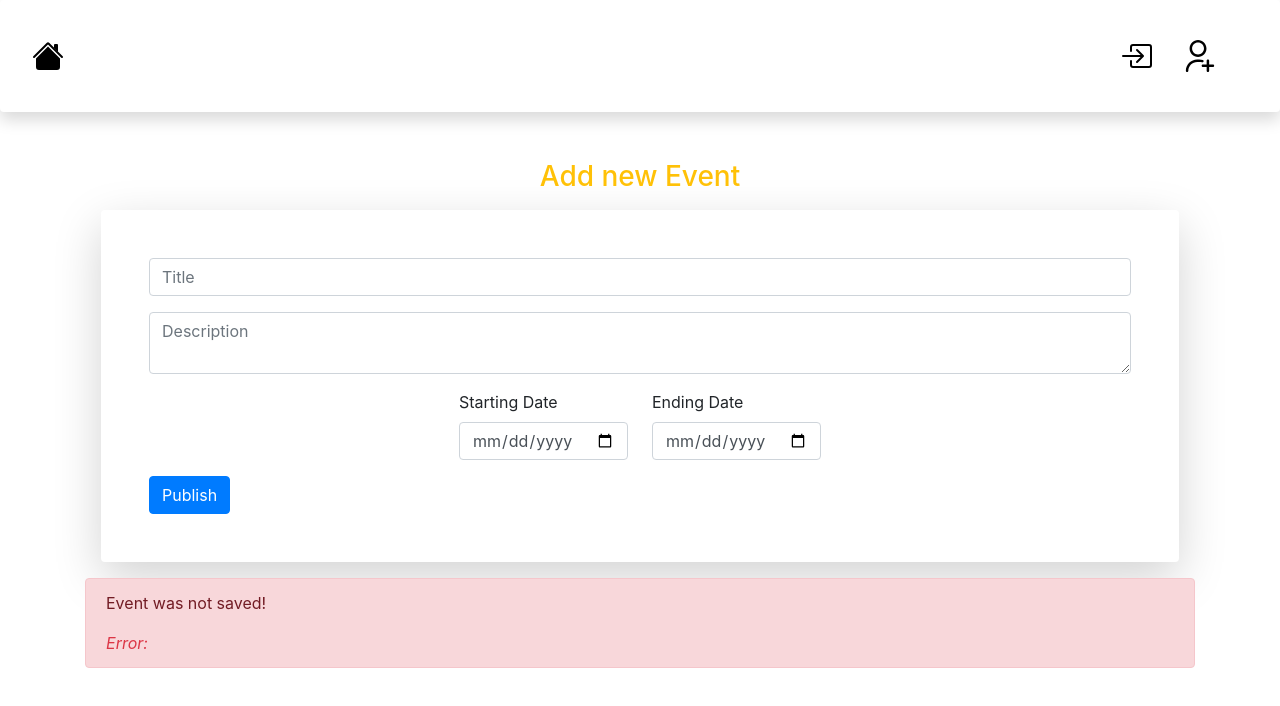
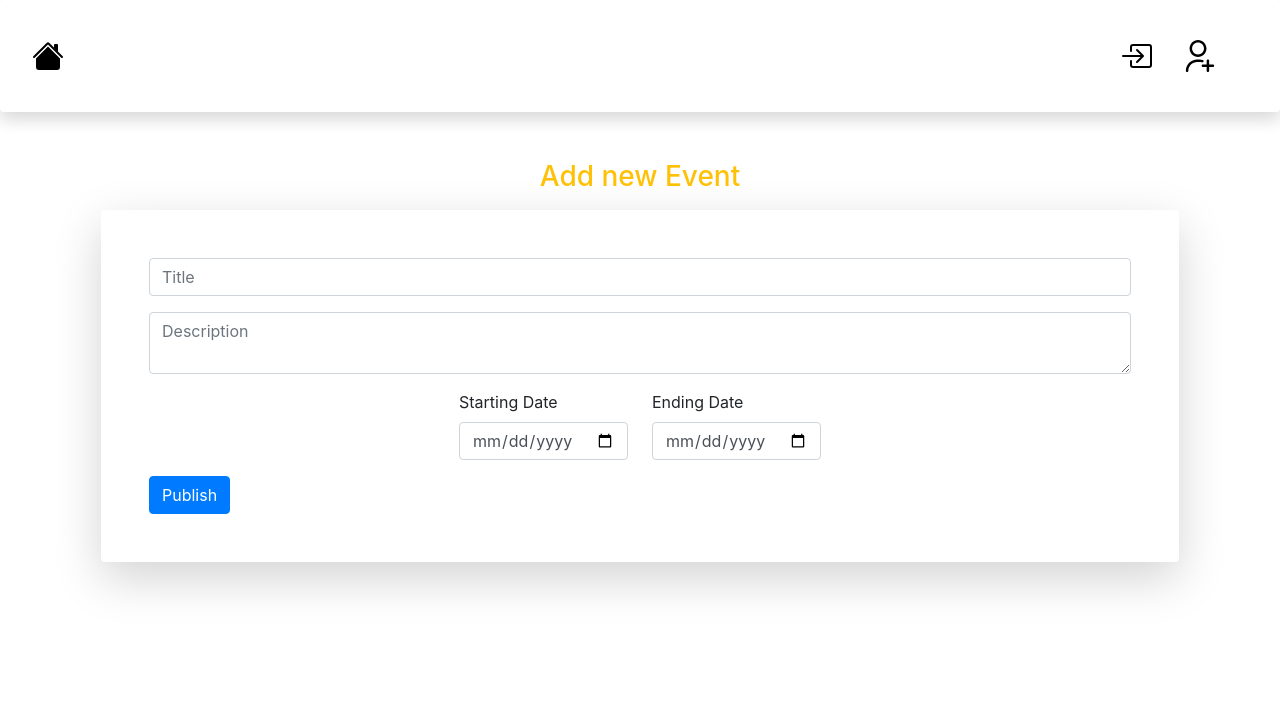
Before and after one commit to dtsornoi/events, an Angular app in the folder src/frontend/events-frontend/: page /#/add-new in a window 1280 px wide. Shown: the top 706 px of the page. Built offline with nearby package versions, Linux system fonts and the light colour scheme.

Commit message:
fix: minor fixed to frontend Add new event feature

```diff
--- a/src/frontend/events-frontend/src/app/components/create-new-event/create-new-event.component.html
+++ b/src/frontend/events-frontend/src/app/components/create-new-event/create-new-event.component.html
@@ -57,11 +57,12 @@
       </div>
     </div>
     <button class="btn btn-primary" type="submit">Publish</button>
+    <div *ngIf="f.submitted && !isSuccessful" class="alert alert-danger mt-3">
+      <p>Event was not saved!</p>
+      <i class="text-danger">Error: {{errorMessage}}</i>
+    </div>
   </div>
-  <div *ngIf="!isSuccessful" class="alert alert-danger">
-    <p>Event was not saved!</p>
-    <i class="text-danger">Error: {{errorMessage}}</i>
-  </div>
+
 </form>
 <div class="alert alert-success" *ngIf="isSuccessful">
   <p>Event was saved Successfully</p>
--- a/src/frontend/events-frontend/src/app/service/user.service.ts
+++ b/src/frontend/events-frontend/src/app/service/user.service.ts
@@ -8,7 +8,7 @@ import {Observable} from 'rxjs';
 })
 export class UserService {
 
-  private USER_URL = '/api/users';
+  private USER_URL = '/api/users/';
 
   constructor(private http: HttpClient) {
   }
```
